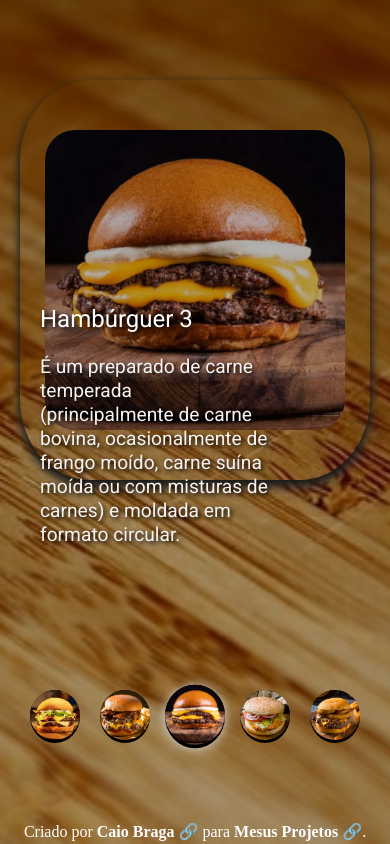
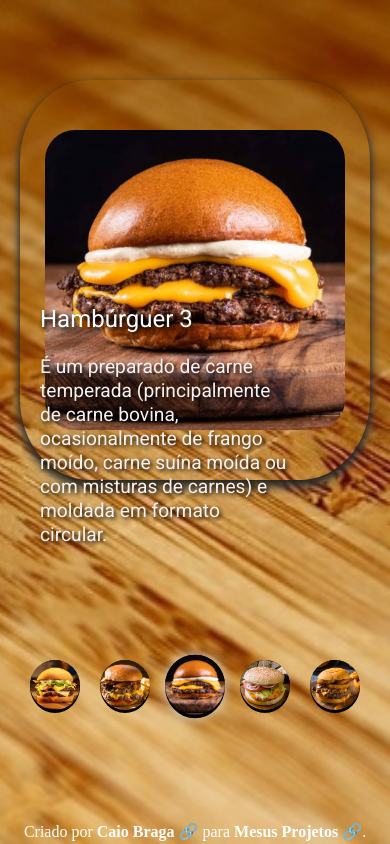
Before and after one commit to caiodiom/projeto-exibir, a plain HTML site: page index.html in a window 390 px wide. Drawn offline with Linux system fonts and the light colour scheme.

Commit message:
responsividade 4

```diff
--- a/src/css/responsivo.css
+++ b/src/css/responsivo.css
@@ -2,7 +2,7 @@
 
     .personagens {
 
-        width: 80%;
+        height: 100%;
     }
 
     #imagem {
@@ -16,6 +16,10 @@
     .conteudo {
 
         height: 50px;
+    }
+    .botoes {
+        background-color: rgba(0, 0, 0, 0);
+
     }
 
     .conteudo .nome-personagem {
@@ -52,8 +56,6 @@
 }
 
 
-
-
 @media (max-width: 740px) {
 
     #imagem {
@@ -63,7 +65,12 @@
 
     .botoes {
         gap: 5px;
-        width: 140px;
+
+    }
+
+    .descricao {
+
+        width: 250px;
     }
 
 }
@@ -92,11 +99,10 @@
         flex-direction: row;
         align-items: flex-end;
         width: 100%;
-        padding: 100px;
+        padding: 130px;
     }
 
     .conteudo {
-
         margin-top: -80px;
         width: 150px;
 
@@ -107,6 +113,7 @@
 
     .conteudo .nome-personagem {
         font-size: 24px;
+
 
     }
 
@@ -137,7 +144,8 @@
     }
 
     #imagem {
-    width: 350px;
+
+        width: 350px;
     }
 
     .conteudo {
```
